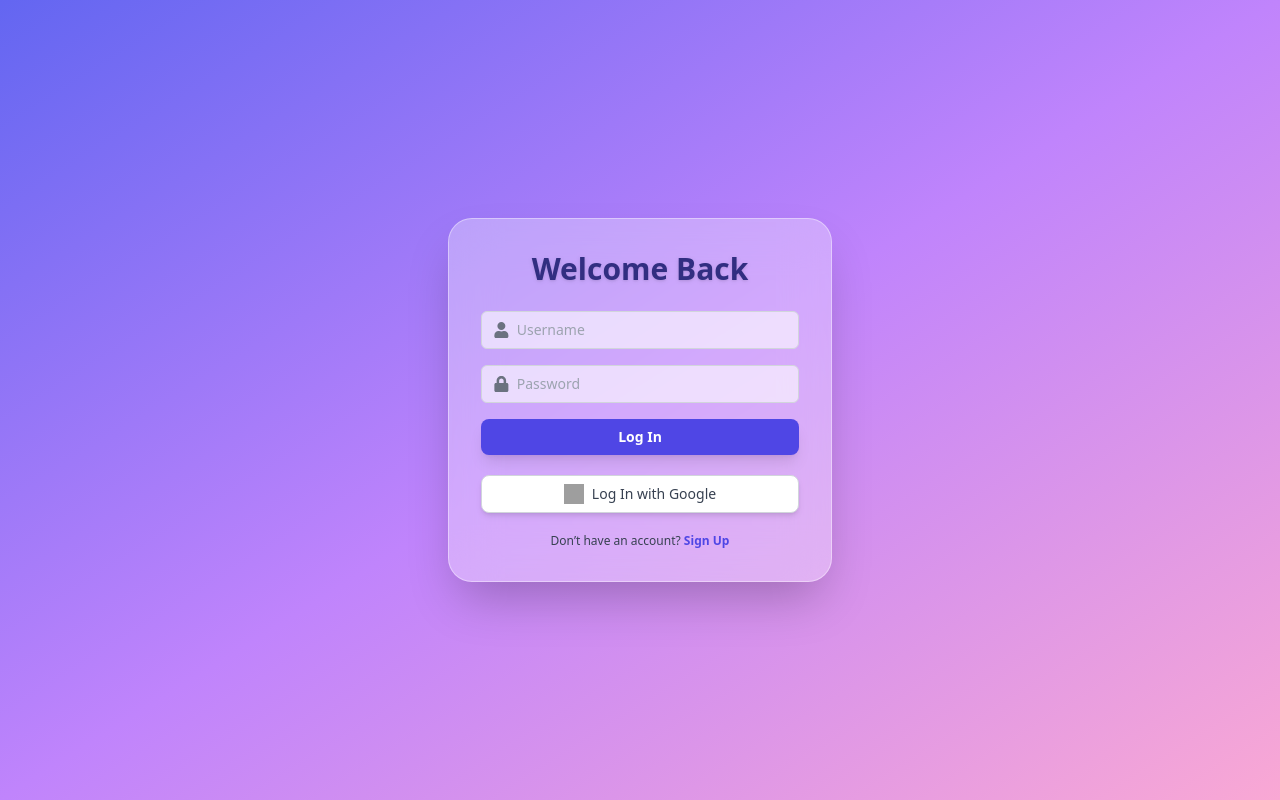
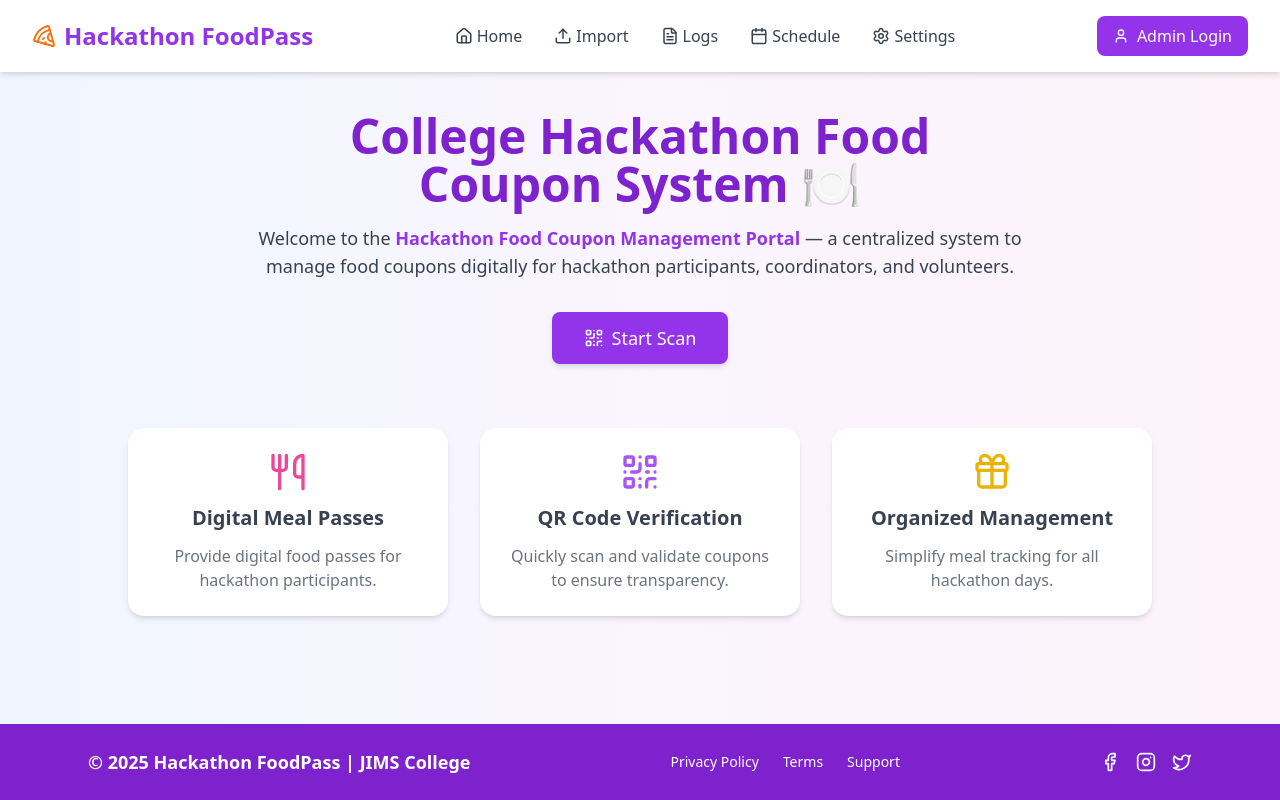
Before and after one commit to cvats13/Minor-Project-Food-cupons-on-events-, a React (Vite) app in the folder Client/Food-Cupon/: page /Home in a window 1280 px wide. Before the commit this address led to /signin. Built offline with nearby package versions, Linux system fonts and the light colour scheme; grey boxes are pictures that could not be loaded.

Commit message:
//change of design on home package

```diff
--- a/Client/Food-Cupon/package.json
+++ b/Client/Food-Cupon/package.json
@@ -11,7 +11,9 @@
   },
   "dependencies": {
     "axios": "^1.12.2",
+    "framer-motion": "^12.23.24",
     "jwt-decode": "^4.0.0",
+    "lucide-react": "^0.548.0",
     "react": "^18.3.1",
     "react-dom": "^18.3.1",
     "react-icons": "^5.5.0",
--- a/Client/Food-Cupon/src/App.jsx
+++ b/Client/Food-Cupon/src/App.jsx
@@ -9,9 +9,10 @@ function App() {
     <Router>
       <Routes>
         <Route path="/" element={<Signup />} />
-        <Route path="/signin" element={<SignIn />} />
+        <Route path="/Home" element={<Home />} />
 
-        {/* ✅ Protected Home Route */}
+
+        ✅ Protected Home Route
         <Route
           path="/home"
           element={
--- a/Client/Food-Cupon/src/Components/home/Footer.jsx
+++ b/Client/Food-Cupon/src/Components/home/Footer.jsx
@@ -0,0 +1,35 @@
+import React from "react";
+import { Facebook, Instagram, Twitter } from "lucide-react";
+
+export default function Footer() {
+  return (
+    <footer className="bg-purple-700 text-white py-6 mt-10">
+      <div className="max-w-6xl mx-auto flex flex-col md:flex-row justify-between items-center px-6 gap-4">
+        {/* College Info */}
+        <div className="font-semibold text-lg">
+          © 2025 Hackathon FoodPass | JIMS College
+        </div>
+
+        {/* Links */}
+        <div className="flex gap-6 text-sm">
+          <a href="#" className="hover:underline">Privacy Policy</a>
+          <a href="#" className="hover:underline">Terms</a>
+          <a href="#" className="hover:underline">Support</a>
+        </div>
+
+        {/* Socials */}
+        <div className="flex gap-4">
+          <a href="#" className="hover:text-yellow-300 transition">
+            <Facebook size={20} />
+          </a>
+          <a href="#" className="hover:text-yellow-300 transition">
+            <Instagram size={20} />
+          </a>
+          <a href="#" className="hover:text-yellow-300 transition">
+            <Twitter size={20} />
+          </a>
+        </div>
+      </div>
+    </footer>
+  );
+}
--- a/Client/Food-Cupon/src/Components/home/Home.jsx
+++ b/Client/Food-Cupon/src/Components/home/Home.jsx
@@ -1,37 +1,91 @@
 import React, { useState } from "react";
-import Navbar from "./NavBar"; // import the separate Navbar
+import Navbar from "./NavBar";
+import Footer from "./Footer";
+import { QrCode, Utensils, Gift } from "lucide-react";
 
 export default function Home() {
   const [showScanner, setShowScanner] = useState(false);
 
   return (
-    <div className="flex h-screen font-sans text-gray-800 bg-gradient-to-r from-blue-50 to-purple-50">
-      {/* Use the Navbar component */}
+    <div className="flex flex-col min-h-screen font-sans text-gray-800 bg-gradient-to-r from-blue-50 via-purple-50 to-pink-50">
+      {/* Navbar */}
       <Navbar />
 
-      <main className="flex-1 flex flex-col items-center gap-10 py-10">
-        <h1 className="text-3xl font-semibold text-purple-700">Scanner</h1>
+      {/* Main Content */}
+      <main className="flex-1 flex flex-col items-center text-center px-6 py-10">
         {!showScanner ? (
-          <button
-            onClick={() => setShowScanner(true)}
-            className="px-8 py-3 text-lg border rounded-lg shadow-md bg-purple-500 text-white hover:bg-purple-600 transition"
-          >
-            Start Scan
-          </button>
+          <>
+            {/* Hero Section */}
+            <div className="max-w-3xl">
+              <h1 className="text-4xl sm:text-5xl font-extrabold text-purple-700 mb-4">
+                College Hackathon Food Coupon System 🍽️
+              </h1>
+              <p className="text-gray-700 text-lg mb-8">
+                Welcome to the <span className="font-semibold text-purple-600">Hackathon Food Coupon Management Portal</span> —
+                a centralized system to manage food coupons digitally for hackathon participants, coordinators, and volunteers.
+              </p>
+
+              <div className="flex justify-center">
+                <button
+                  onClick={() => setShowScanner(true)}
+                  className="px-8 py-3 text-lg rounded-lg shadow-md bg-purple-600 text-white hover:bg-purple-700 transition flex items-center gap-2"
+                >
+                  <QrCode size={20} />
+                  Start Scan
+                </button>
+              </div>
+            </div>
+
+            {/* Features Section */}
+            <div className="mt-16 grid grid-cols-1 sm:grid-cols-3 gap-8 max-w-5xl">
+              {[
+                {
+                  icon: <Utensils className="text-pink-500" size={40} />,
+                  title: "Digital Meal Passes",
+                  desc: "Provide digital food passes for hackathon participants.",
+                },
+                {
+                  icon: <QrCode className="text-purple-500" size={40} />,
+                  title: "QR Code Verification",
+                  desc: "Quickly scan and validate coupons to ensure transparency.",
+                },
+                {
+                  icon: <Gift className="text-yellow-500" size={40} />,
+                  title: "Organized Management",
+                  desc: "Simplify meal tracking for all hackathon days.",
+                },
+              ].map((feature, index) => (
+                <div
+                  key={index}
+                  className="p-6 rounded-2xl shadow-md bg-white hover:shadow-lg transition flex flex-col items-center text-center gap-3"
+                >
+                  {feature.icon}
+                  <h3 className="text-xl font-semibold text-gray-700">
+                    {feature.title}
+                  </h3>
+                  <p className="text-gray-500">{feature.desc}</p>
+                </div>
+              ))}
+            </div>
+          </>
         ) : (
-          <div className="flex flex-col items-center gap-6">
-            <div className="w-72 h-72 border-2 border-dashed rounded-xl flex items-center justify-center bg-gradient-to-br from-pink-200 to-pink-400 shadow-lg text-white font-semibold text-lg">
+          // Scanner Section
+          <div className="flex flex-col items-center gap-6 mt-10">
+            <div className="w-72 h-72 border-4 border-dashed border-purple-400 rounded-2xl flex items-center justify-center bg-gradient-to-br from-purple-300 to-pink-300 shadow-xl text-white font-bold text-lg">
               🔍 Scanner Active...
             </div>
             <button
               onClick={() => setShowScanner(false)}
-              className="px-4 py-2 border rounded bg-purple-300 text-white hover:bg-purple-400 transition"
+              className="px-6 py-2 text-white bg-purple-500 rounded-lg shadow-md hover:bg-purple-600 transition"
             >
               Back
             </button>
           </div>
         )}
       </main>
+
+      {/* Footer */}
+      <Footer />
     </div>
   );
 }
--- a/Client/Food-Cupon/src/Components/home/NavBar.jsx
+++ b/Client/Food-Cupon/src/Components/home/NavBar.jsx
@@ -1,23 +1,39 @@
 import React from "react";
+import { Pizza, Home, Upload, FileText, Calendar, Settings, User } from "lucide-react";
 
-const Navbar = () => {
-  const navItems = ["Home", "Logs", "Import Area", "Schedule", "Settings", "Logout"];
+export default function Navbar() {
+  return (
+    <nav className="flex items-center justify-between px-8 py-4 bg-white shadow-md sticky top-0 z-50">
+      {/* Logo */}
+      <div className="flex items-center gap-2 text-purple-600 font-bold text-2xl">
+        <Pizza className="text-orange-500" />
+        Hackathon FoodPass
+      </div>
 
-  return (
-    <aside className="w-64 p-5 bg-gradient-to-b from-blue-200 to-blue-400 text-white rounded-r-xl shadow-lg">
-      <h2 className="text-2xl font-bold mb-6">Geekroom</h2>
-      <nav className="flex flex-col gap-3">
-        {navItems.map(item => (
-          <button
-            key={item}
-            className="border border-white rounded p-2 hover:bg-white hover:text-blue-600 transition text-left"
-          >
-            {item}
-          </button>
-        ))}
-      </nav>
-    </aside>
+      {/* Navigation Links */}
+      <div className="hidden md:flex items-center gap-8 text-gray-700 font-medium">
+        <a href="#" className="flex items-center gap-1 hover:text-purple-600 transition">
+          <Home size={18} /> Home
+        </a>
+        <a href="#" className="flex items-center gap-1 hover:text-purple-600 transition">
+          <Upload size={18} /> Import
+        </a>
+        <a href="#" className="flex items-center gap-1 hover:text-purple-600 transition">
+          <FileText size={18} /> Logs
+        </a>
+        <a href="#" className="flex items-center gap-1 hover:text-purple-600 transition">
+          <Calendar size={18} /> Schedule
+        </a>
+        <a href="#" className="flex items-center gap-1 hover:text-purple-600 transition">
+          <Settings size={18} /> Settings
+        </a>
+      </div>
+
+      {/* Admin/Login Button */}
+      <button className="flex items-center gap-2 bg-purple-600 text-white px-4 py-2 rounded-lg hover:bg-purple-700 transition">
+        <User size={16} />
+        Admin Login
+      </button>
+    </nav>
   );
-};
-
-export default Navbar;
+}
```
Also changed, not shown: 1 other file (tests, documents, lock files or other folders).
